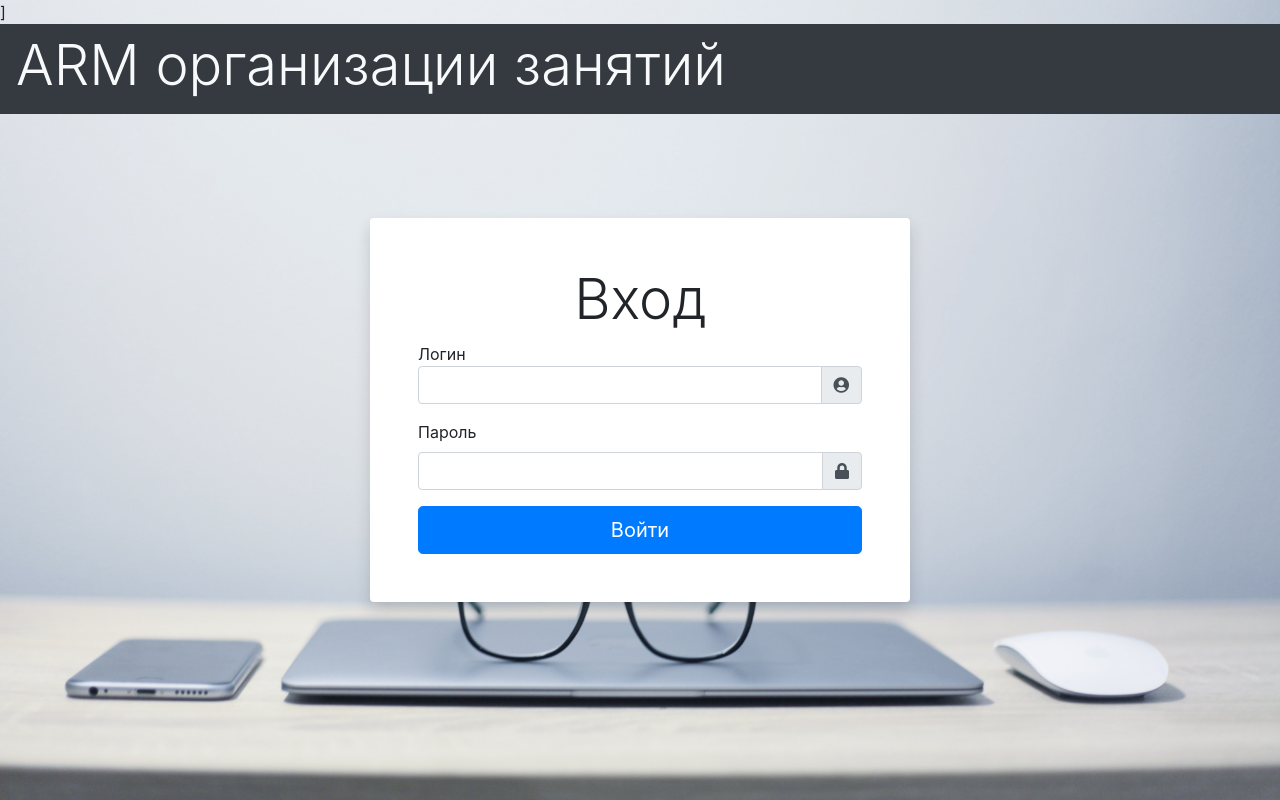
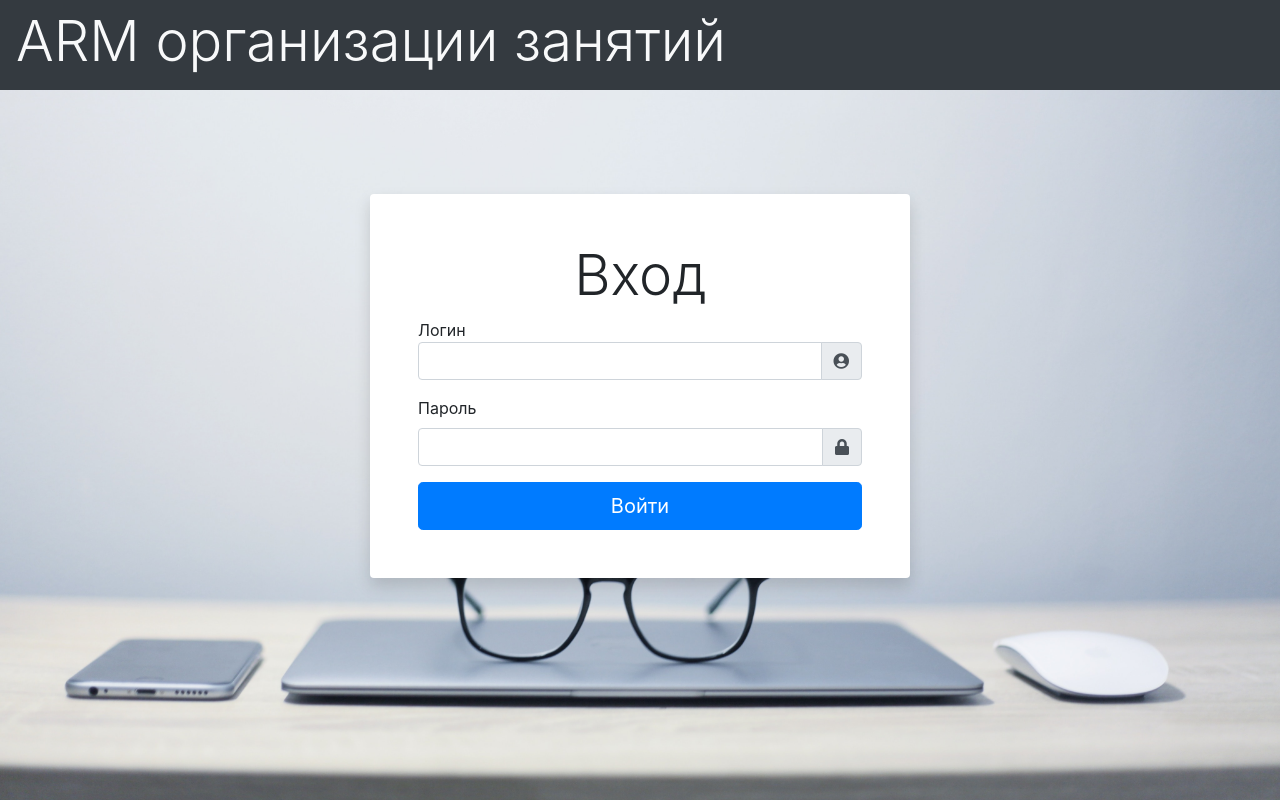
Before and after one commit to ConfickerVik/ARM, a Django app: page / in a window 1280 px wide. Run offline with Django 3.2, Linux system fonts and the light colour scheme; some libraries are stand-ins or nearby versions.

Commit message:
fix some mistakes

```diff
--- a/KRPS/templates/base.html
+++ b/KRPS/templates/base.html
@@ -3,7 +3,7 @@
 <head>
     <meta charset="UTF-8">
     <link rel="stylesheet" href="https://stackpath.bootstrapcdn.com/bootstrap/4.4.1/css/bootstrap.min.css">
-    <link rel="stylesheet" href="https://cdnjs.cloudflare.com/ajax/libs/font-awesome/5.11.2/css/all.css" integrity="sha256-46qynGAkLSFpVbEBog43gvNhfrOj+BmwXdxFgVK/Kvc=" crossorigin="anonymous" />]
+    <link rel="stylesheet" href="https://cdnjs.cloudflare.com/ajax/libs/font-awesome/5.11.2/css/all.css" integrity="sha256-46qynGAkLSFpVbEBog43gvNhfrOj+BmwXdxFgVK/Kvc=" crossorigin="anonymous" />
     <script src="https://cdnjs.cloudflare.com/ajax/libs/jquery/3.4.1/jquery.min.js"></script>
     <title>АРМ</title>
 </head>
```
